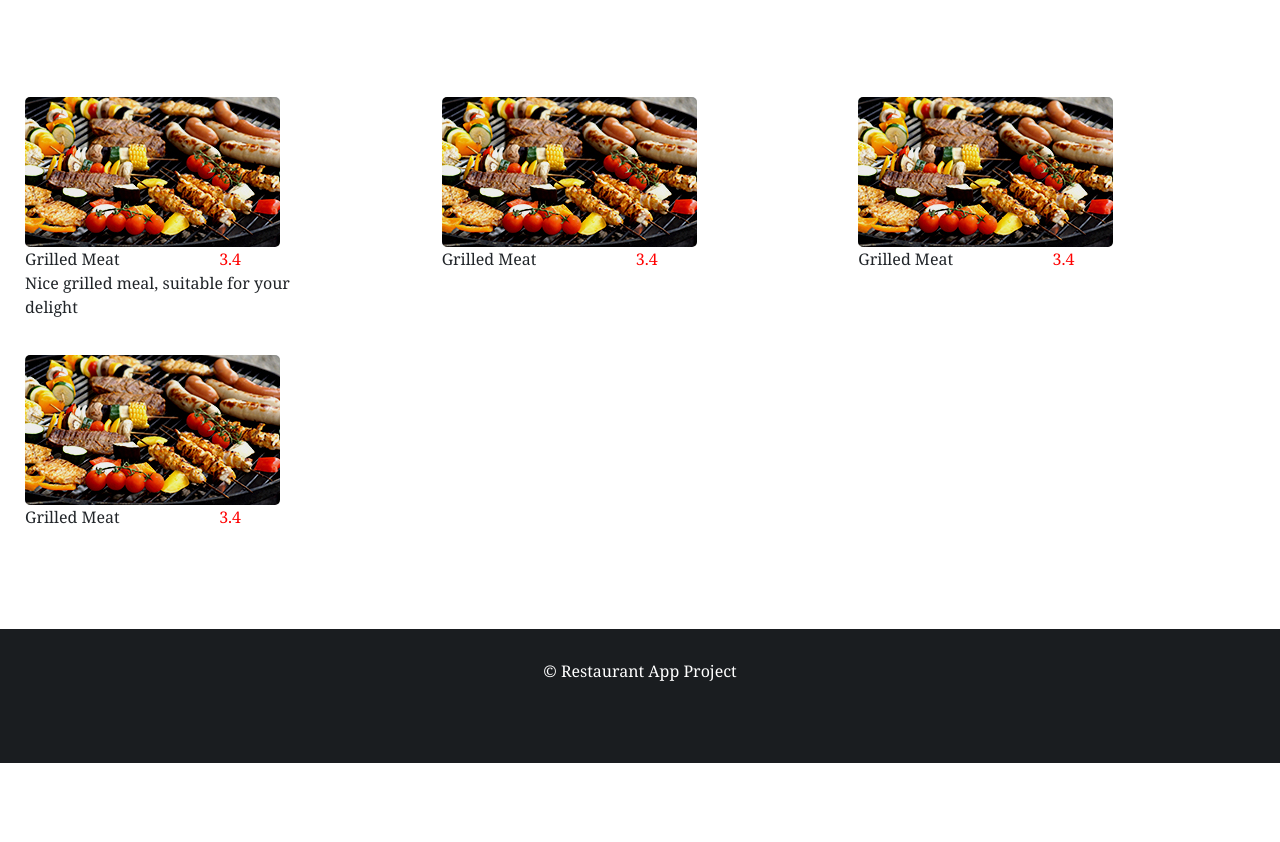
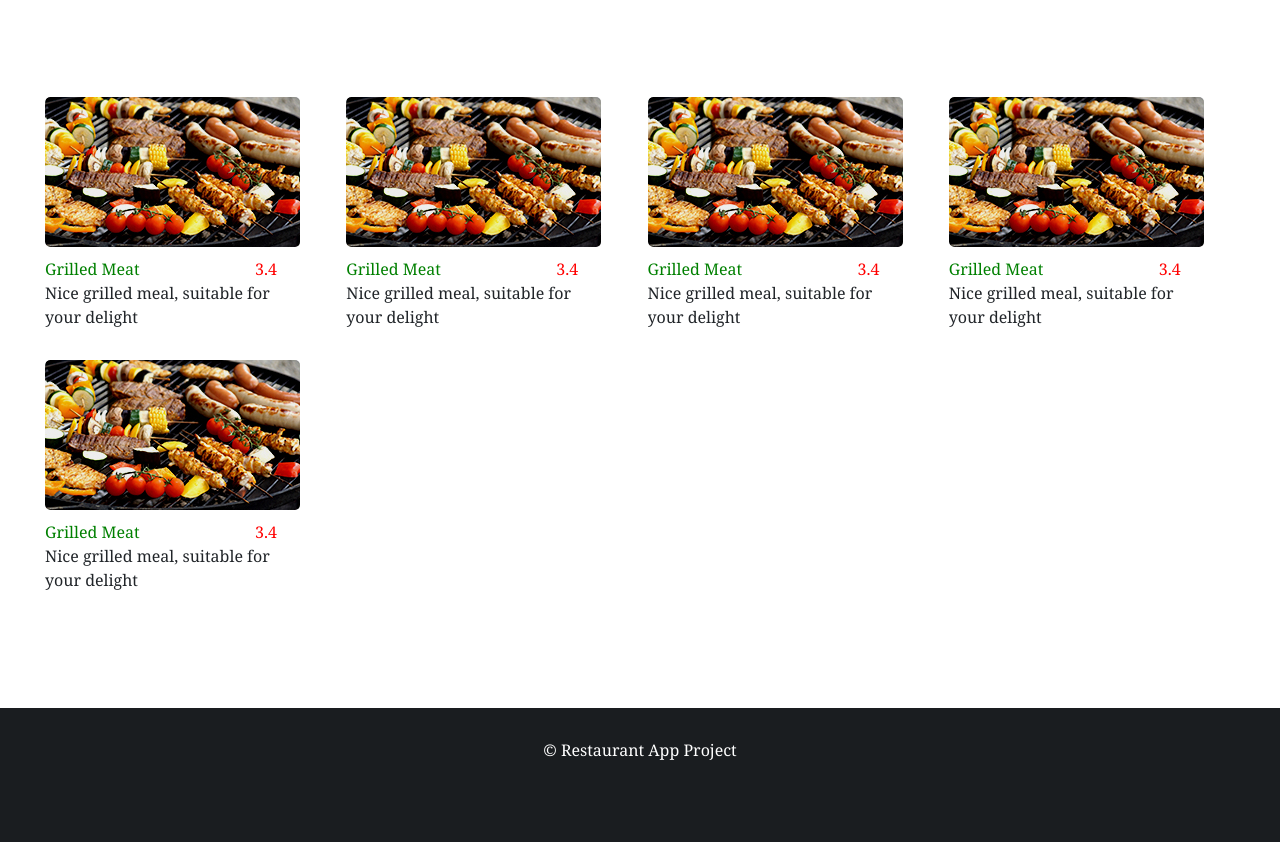
Before and after one commit to GabrielIkpolo/restaurant-app, a website: page index.html in a window 1280 px wide. Shown: the part 868-1710 px from the top of the page. Before the commit the page ends 1631 px from the top, so only its background shows below. Drawn offline with nearby package versions, Linux system fonts and the light colour scheme.

Commit message:
implemented the scale and zoom

```diff
--- a/assets/css/home.css
+++ b/assets/css/home.css
@@ -86,7 +86,8 @@ body {
   width: 100%;
   /* height: 90%; */
   object-fit: cover;
-  margin-bottom: 30px; /* Introduced some space here*/
+  margin-bottom: 30px;
+  /* Introduced some space here*/
 }
 
 .swiper {
@@ -126,56 +127,77 @@ body {
     font-size: 24px;
   }
 }
+
 /* End of Swiper CSS*/
 
 /* Food sample prizes grid display starts Here  */
 
-.food-sample-prices{
+.food-sample-prices {
   display: grid;
-  grid-template-columns: repeat(3, 1fr);
-  grid-gap:20px;
+  grid-template-columns: repeat(4, 1fr);
+  grid-gap: 15px;
   margin-top: 100px;
   margin-bottom: 100px;
-  margin-left: 25px;
-  margin-right: 25px;
-  /* overflow: auto; */
+  margin-left: 45px;
+  margin-right: 45px;
+  /* overflow: hidden; */
+  max-width: 100%;
 }
 
-@media(max-width: 700px){
-  .food-sample-prices{
+@media(max-width: 700px) {
+  .food-sample-prices {
     grid-template-columns: repeat(2, 1fr);
   }
 }
 
-@media(max-width: 400px){
-  .food-sample-prices{
+@media(max-width: 400px) {
+  .food-sample-prices {
     grid-template-columns: repeat(1, 1fr);
     margin-left: 50px;
     margin-right: 0px;
-
   }
 }
 
-.food-item{
-
+.food-item {
+  overflow: hidden;
+  max-width: 90%;
 }
 
-.food-pic{
+/* Start picture zoom function  */
+.food-pic img {
   border-radius: 5px;
   object-fit: cover;
-  max-width: 80%;
+  max-width: 100%;
 }
 
-.food-content{
- max-width: 80%;
+.food-pic {
+  overflow: hidden;
+  border-radius: 5px;
+  max-width: 100%;
 }
 
-.food-title{
-  margin-right: 30%;
+.food-pic img {
+  transition: ease-in 0.4s;
 }
 
-.ratings{
+.food-pic:hover img {
+  transform: scale(1.2);
+  transition: ease-in 0.7s;
+}
+/* End Zoom Function  */
+
+.food-content {
+  max-width: 90%;
+  margin-top: 10px;
+}
+
+.food-title {
+  color: green;
+}
+
+.ratings {
   color: red;
+  float: right;
 }
 
 
--- a/index.html
+++ b/index.html
@@ -227,43 +227,63 @@
         <!-- End of swiper  -->
 
         <!-- Introducing grid view of menus and prices -->
-        <div class="food-container">
         <div class="food-sample-prices">
             <div class="food-item">
-                    <img class='food-pic' src="./assets/images/grilled-meat-n-bole.jpg" alt="Grilled meat">
+                <div class="food-pic">
+                    <img src="./assets/images/grilled-meat-n-bole.jpg" alt="Grilled meat">
+                </div>
                 <div class="food-content">
                     <span class='food-title'>Grilled Meat</span>
                     <span class="ratings">3.4</span>
                     <p>Nice grilled meal, suitable for your delight </p>
                 </div>
-
             </div>
 
             <div class="food-item">
-                    <img class='food-pic' src="./assets/images/grilled-meat-n-bole.jpg" alt="Grilled meat">
+                <div class="food-pic">
+                    <img src="./assets/images/grilled-meat-n-bole.jpg" alt="Grilled meat">
+                </div>
                 <div class="food-content">
                     <span class='food-title'>Grilled Meat</span>
                     <span class="ratings">3.4</span>
+                    <p>Nice grilled meal, suitable for your delight </p>
                 </div>
             </div>
 
             <div class="food-item">
-                    <img class='food-pic' src="./assets/images/grilled-meat-n-bole.jpg" alt="Grilled meat">
+                <div class="food-pic">
+                    <img src="./assets/images/grilled-meat-n-bole.jpg" alt="Grilled meat">
+                </div>
                 <div class="food-content">
                     <span class='food-title'>Grilled Meat</span>
                     <span class="ratings">3.4</span>
+                    <p>Nice grilled meal, suitable for your delight </p>
                 </div>
             </div>
 
             <div class="food-item">
-                    <img class='food-pic' src="./assets/images/grilled-meat-n-bole.jpg" alt="Grilled meat">
+                <div class="food-pic">
+                    <img src="./assets/images/grilled-meat-n-bole.jpg" alt="Grilled meat">
+                </div>
                 <div class="food-content">
                     <span class='food-title'>Grilled Meat</span>
                     <span class="ratings">3.4</span>
+                    <p>Nice grilled meal, suitable for your delight </p>
                 </div>
             </div>
 
+            <div class="food-item">
+                <div class="food-pic">
+                    <img src="./assets/images/grilled-meat-n-bole.jpg" alt="Grilled meat">
                 </div>
+                <div class="food-content">
+                    <span class='food-title'>Grilled Meat</span>
+                    <span class="ratings">3.4</span>
+                    <p>Nice grilled meal, suitable for your delight </p>
+                </div>
+            </div>
+
+
         </div>
     </div>
 
```
Lines whose indentation alone changed are shown as unchanged.
